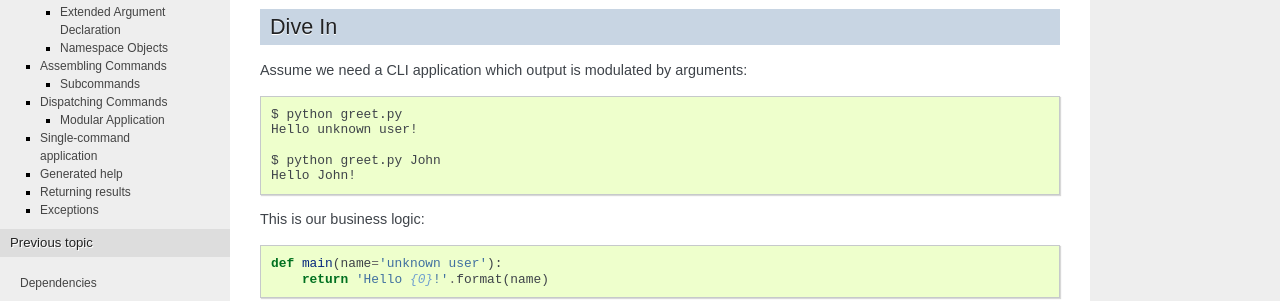
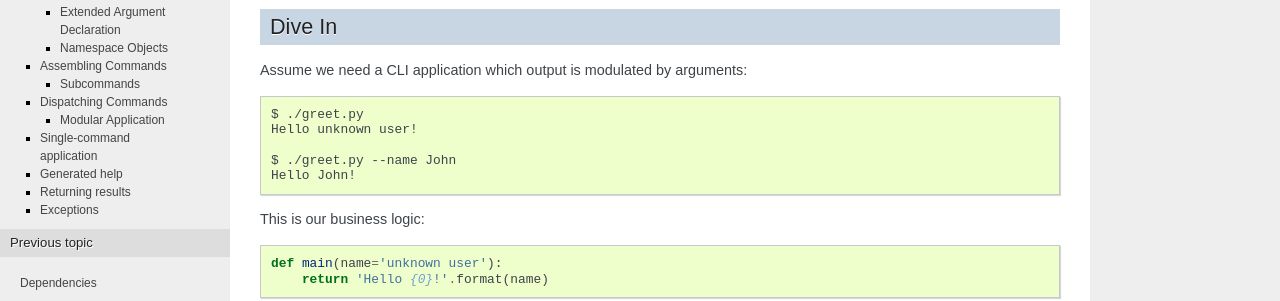
Before and after one commit to neithere/argh, a Sphinx documentation site: the page built from docs/tutorial.rst, in a window 1280 px wide and 900 px high. Shown: the part 195-496 px from the top of the window. Built offline with Sphinx 7.4.7, drawn with Linux system fonts in a browser that asks for light colours.

Commit message:
Fix error in tutorial

```diff
--- a/docs/tutorial.rst
+++ b/docs/tutorial.rst
@@ -14,10 +14,10 @@ Assume we need a CLI application which output is modulated by arguments:
 
 .. code-block:: bash
 
-    $ python greet.py
+    $ ./greet.py
     Hello unknown user!
 
-    $ python greet.py John
+    $ ./greet.py --name John
     Hello John!
 
 This is our business logic:
```
